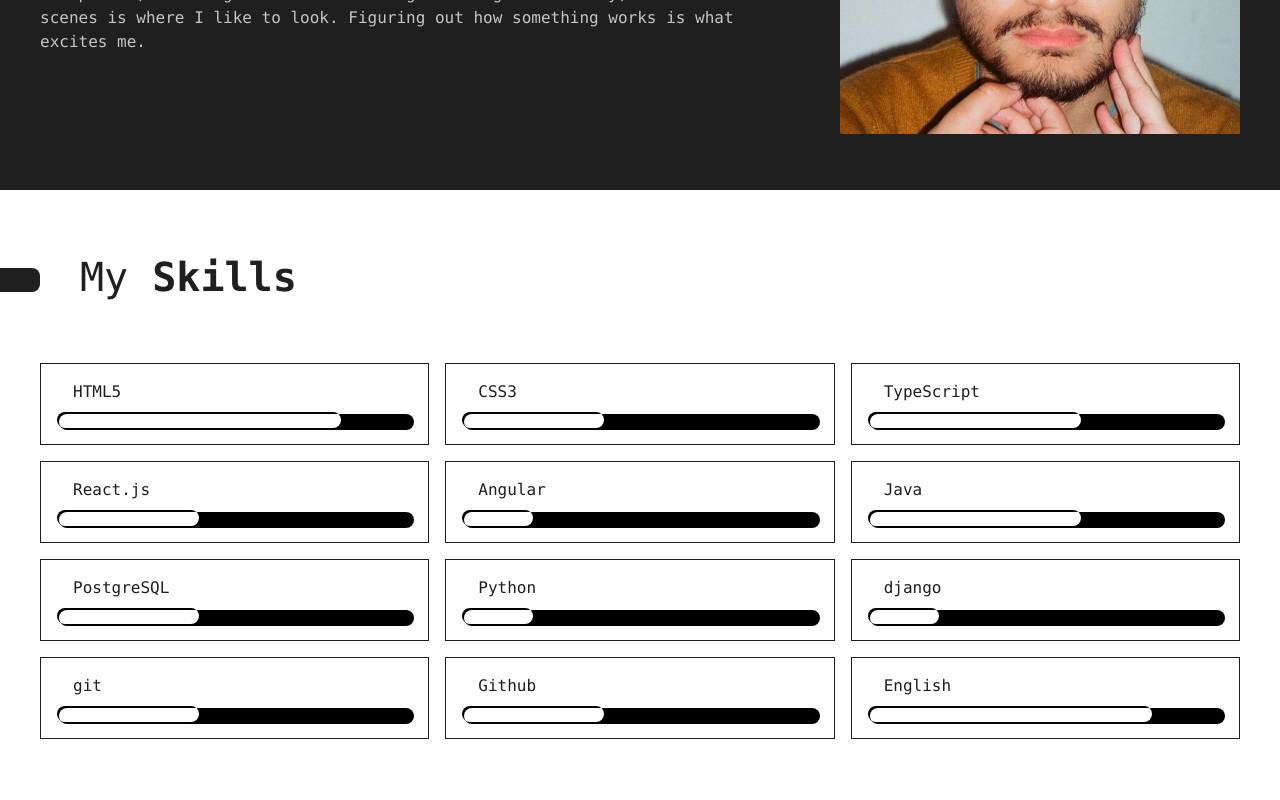
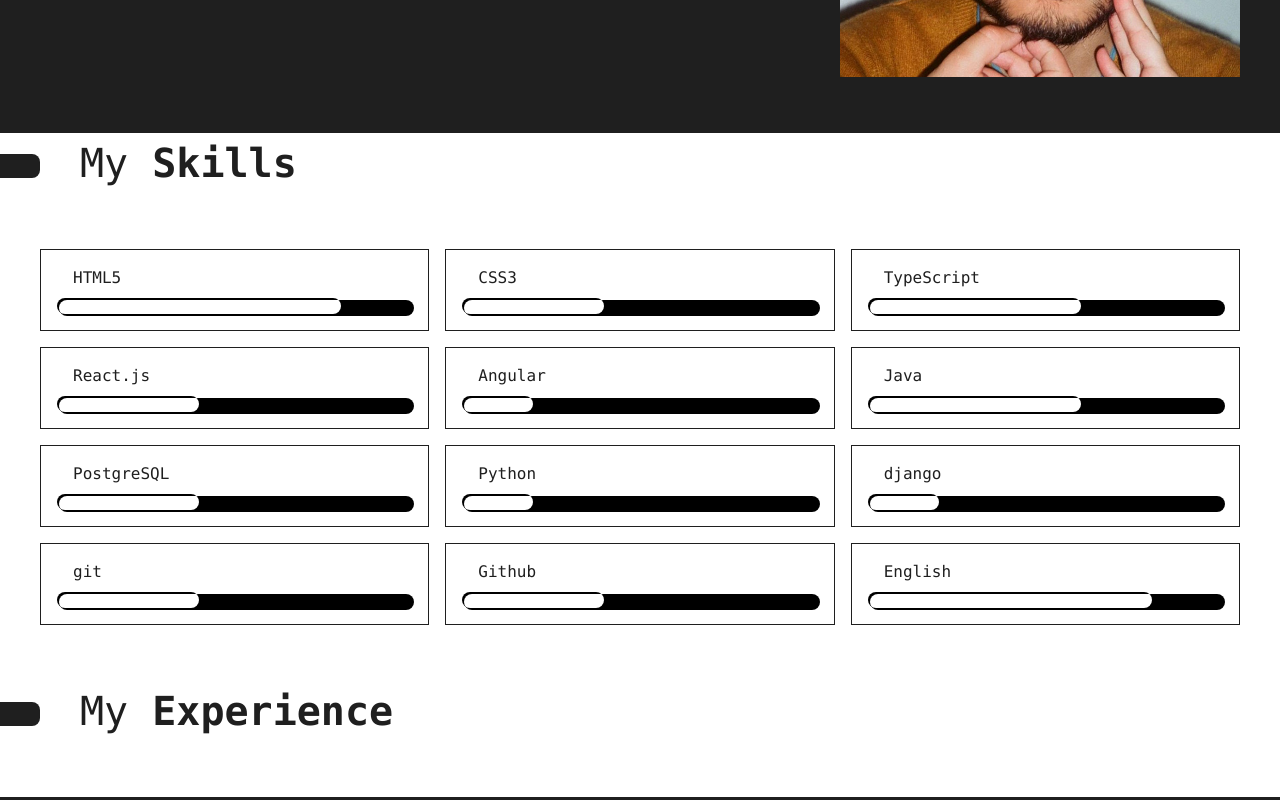
Before and after one commit to GDami/portfolio, a React (Vite) app: page / in a window 1280 px wide. Shown: the part 1140-1940 px from the top of the page. Built offline with nearby package versions, Linux system fonts and the light colour scheme; some icons are missing.

Commit message:
removed the sections top padding

```diff
--- a/src/App.css
+++ b/src/App.css
@@ -1,6 +1,6 @@
 .section-container {
     /* margin-block: var(--spacing-common); */
-    padding-block: var(--spacing-xlarge);
+    /* padding-block: var(--spacing-xlarge); */
 
     display: flex;
     flex-direction: column;
@@ -11,9 +11,10 @@
     flex:1;
 }
 
-section.light + section.light .section-container {
+/* section.light + section.light .section-container,
+.landing + section:not(.light) .section-container {
     padding-top: 0;
-}
+} */
 
 footer {
     border-top: solid 1px var(--color-easy);
@@ -93,7 +94,7 @@ h3 {
 }
 
 section {
-    padding-top: 1px;
+    padding-bottom: var(--spacing-xlarge);
     display: flex;
     justify-content: center;
 }
```
